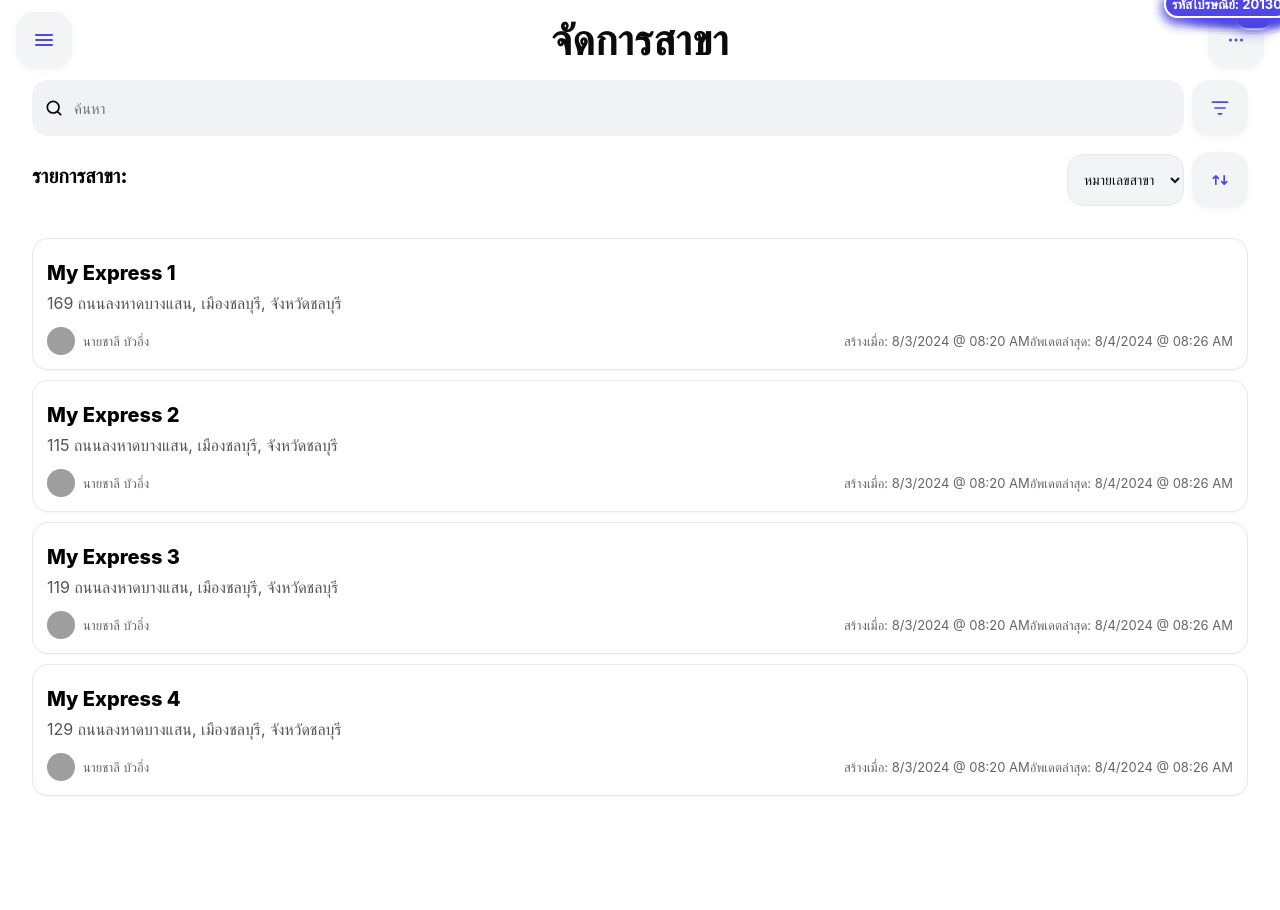
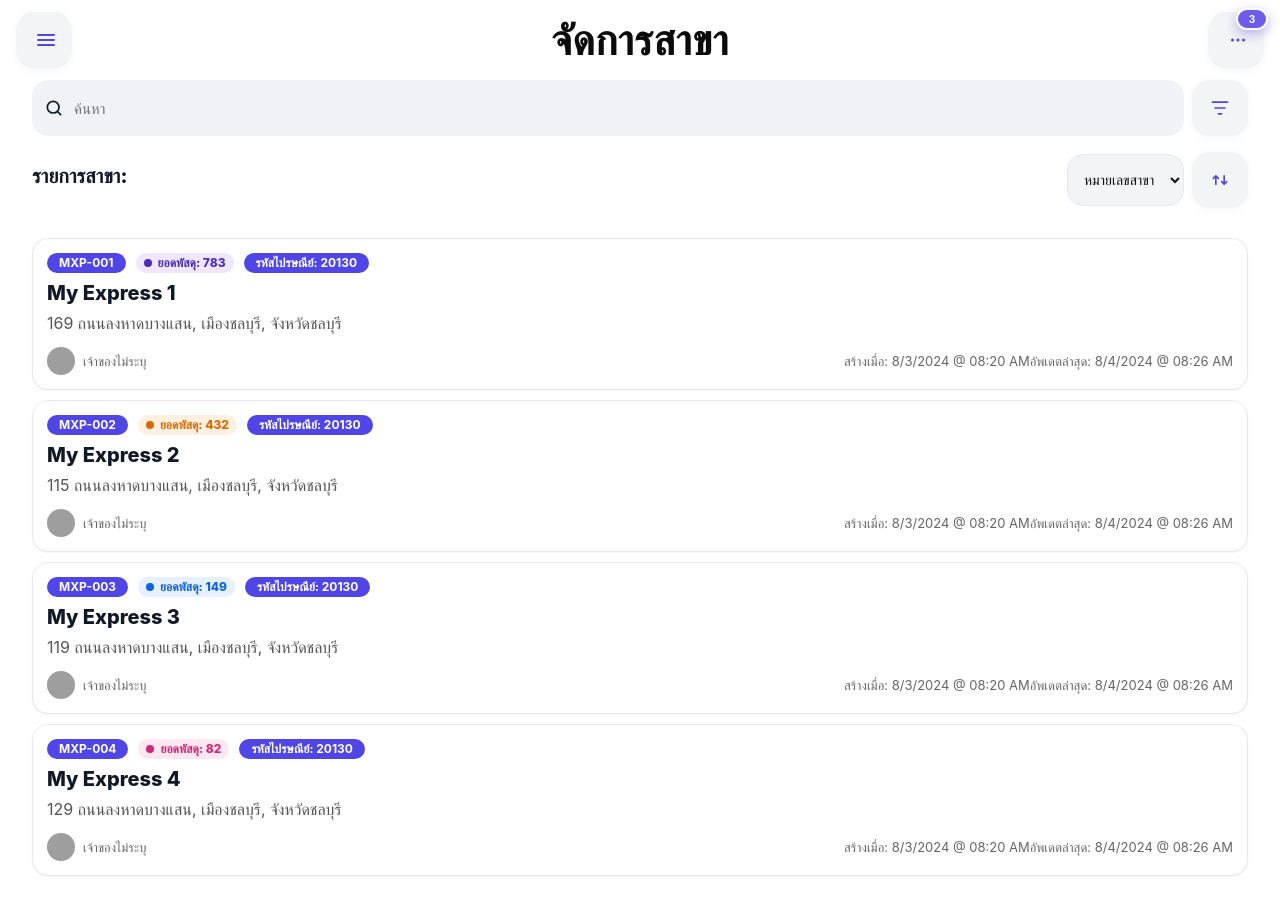
Before and after one commit to BobbyStarboy/T3, a React (Create React App) app in the folder frontend/: page /branches in a window 1280 px wide. Before the commit the page ends 830 px from the top, so only its background shows below. Built offline with nearby package versions, Linux system fonts and the light colour scheme; no server answers; grey boxes are pictures that could not be loaded.

Commit message:
fix some bug for demo

```diff
--- a/frontend/src/pages/BranchesPage.css
+++ b/frontend/src/pages/BranchesPage.css
@@ -6,10 +6,11 @@
   --pri: #4f46e5;
 }
 
-/* โครงหน้า */
+/* ---------- โครงหน้า ---------- */
 .page {
   padding: calc(12px + var(--sat)) 16px 24px;
   background: #fff;
+  color: #111827;
 }
 .pagebar {
   display: grid;
@@ -27,7 +28,6 @@
   margin: 0;
 }
 
-/* ปุ่มนุ่ม */
 .btn {
   position: relative;
   display: grid;
@@ -44,35 +44,35 @@
 .btn--soft {
   background: var(--soft);
 }
-
-/* badge ใช้มุมขวาบนของปุ่ม / และแบบ inline */
-.badge {
-  position: absolute;
-  top: -8px;
-  right: -8px;
-  min-width: 22px;
-  height: 22px;
-  padding: 0 6px;
-  border-radius: 999px;
-  background: #4f46e5;
-  color: #fff;
-  font-size: 12px;
-  font-weight: 700;
-  line-height: 22px;
-  text-align: center;
-  box-shadow: 0 4px 12px rgba(79, 70, 229, 0.45);
-  border: 2px solid #fff;
-}
-.badge--inline {
-  position: static;
-  transform: none;
-  margin-left: 10px;
+.btn--icon {
+  width: 40px;
+  height: 40px;
+  display: grid;
+  place-items: center;
+  border-radius: 10px;
 }
 
-/* ตำแหน่ง popover */
+/* ---------- ปุ่มสามจุด + badge แจ้งเตือน ---------- */
 .kebab-wrap {
   position: relative;
 }
+.kebab-wrap > .btn .badge {
+  position: absolute;
+  top: -4px;
+  right: -4px;
+  min-width: 18px;
+  height: 18px;
+  padding: 0 5px;
+  font-size: 11px;
+  line-height: 18px;
+  border-radius: 999px;
+  background: #6c5ce7;
+  color: #fff;
+  border: 2px solid #fff;
+  box-shadow: 0 4px 12px rgba(108, 92, 231, 0.45);
+}
+
+/* ---------- Popover ---------- */
 .menu-pop {
   position: absolute;
   top: 66px;
@@ -101,20 +101,7 @@
   background: #f8fafc;
 }
 
-/* แถวค้นหา */
-.search-pill {
-  margin-top: 14px;
-  height: 56px;
-  display: flex;
-  align-items: center;
-  gap: 10px;
-  padding: 0 16px;
-  border-radius: 28px;
-  background: var(--soft);
-  color: var(--muted);
-  user-select: none;
-}
-/* แถวค้นหา + ปุ่มไอคอน */
+/* ---------- ค้นหา ---------- */
 .search-row {
   display: grid;
   grid-template-columns: 1fr auto;
@@ -136,20 +123,18 @@
   background: transparent;
   font-size: 15px;
 }
-.btn--icon {
-  width: 40px;
-  height: 40px;
-  display: grid;
-  place-items: center;
-  border-radius: 10px;
-}
 
-/* ส่วนหัวรายการ + ตัวเลือกเรียง */
+/* ---------- ส่วนหัวรายการ/เรียง ---------- */
 .section-head {
   display: flex;
   align-items: center;
   justify-content: space-between;
   padding: 4px 16px 8px;
+}
+.section-title {
+  font-size: 20px;
+  font-weight: 800;
+  margin: 0 0 8px;
 }
 .sort-wrap {
   display: flex;
@@ -165,7 +150,7 @@
   font-size: 14px;
 }
 
-/* การ์ดสาขา */
+/* ---------- การ์ดสาขา ---------- */
 .branch-card {
   background: #fff;
   border: 1px solid #e6e8f0;
@@ -174,54 +159,10 @@
   margin: 10px 16px;
   box-shadow: 0 1px 2px rgba(0, 0, 0, 0.04);
 }
-.branch-card__badges {
-  display: flex;
-  flex-wrap: wrap;
-  gap: 8px;
-  margin-bottom: 8px;
-}
-.badge {
-  font-size: 12px;
-  padding: 4px 8px;
-  border-radius: 999px;
-  background: #6b6f80;
-  color: #fff;
-}
-.badge--chip {
-  background: #5b6bff;
-}
-.badge--soft {
-  background: #eef0f7;
-  color: #3b3f5c;
-}
-.badge--pill {
-  background: #eee7ff;
-  color: #4b2db6;
-}
-.badge--purple {
-  background: #eee7ff;
-  color: #5b38d3;
-}
-.badge--blue {
-  background: #e7f0ff;
-  color: #0b63e0;
-}
-.badge--pink {
-  background: #ffe7f1;
-  color: #d1277a;
-}
-.badge--orange {
-  background: #fff0e1;
-  color: #d86b00;
-}
-.badge--inline {
-  margin-left: 6px;
-}
-
 .branch-card__title {
   font-size: 20px;
   font-weight: 800;
-  margin: 6px 0 6px;
+  margin: 6px 0;
 }
 .branch-card__address {
   color: #555;
@@ -250,12 +191,103 @@
   display: inline-block;
 }
 
+.page-section {
+  margin-top: 22px;
+}
 .muted {
   color: #9aa0ab;
   padding: 12px 16px;
 }
 
-/* โมดัลตัวกรอง */
+/* กลุ่มป้ายบนการ์ด */
+.branch-card__badges {
+  display: flex;
+  flex-wrap: wrap;
+  gap: 10px;
+  min-width: 0;
+  margin-bottom: 8px;
+}
+@supports not (gap: 10px) {
+  .branch-card__badges {
+    margin: -5px;
+  }
+  .branch-card__badges > * {
+    margin: 5px;
+  }
+}
+
+/* ---------- ป้ายบนการ์ด (ไม่ใช่ badge แจ้งเตือน) ---------- */
+/* base ของ “ป้าย” บนการ์ด ให้เป็น static + hug */
+.branch-card .badge {
+  position: static !important;
+  inset: auto !important;
+  transform: none !important;
+  display: inline-flex;
+  align-items: center;
+  white-space: nowrap;
+  height: 20px;
+  line-height: 20px;
+  font-size: 12px;
+  padding: 0 12px;
+  border-radius: 999px;
+  box-shadow: none;
+  border: 0;
+}
+
+/* MXP-001 */
+.badge--chip {
+  background: #5b6bff;
+  color: #fff;
+}
+/* รหัสไปรษณีย์ */
+.badge--soft {
+  background: #eef0f7;
+  color: #3b3f5c;
+}
+/* inline counter ในเมนู */
+.badge--inline {
+  margin-left: 6px;
+}
+
+/* ---------- Chip “ยอดพัสดุ” ---------- */
+.chip {
+  display: inline-flex;
+  align-items: center;
+  gap: 6px;
+  height: 20px;
+  padding: 0 8px;
+  border-radius: 10px;
+  font-size: 12px;
+  font-weight: 800;
+  line-height: 20px;
+  white-space: nowrap;
+}
+.chip__dot {
+  width: 8px;
+  height: 8px;
+  border-radius: 999px;
+  background: currentColor;
+  flex: 0 0 8px;
+}
+
+.chip--parcel.chip--purple {
+  background: #eee7ff;
+  color: #4b2db6;
+}
+.chip--parcel.chip--blue {
+  background: #e7f0ff;
+  color: #0b63e0;
+}
+.chip--parcel.chip--pink {
+  background: #ffe7f1;
+  color: #d1277a;
+}
+.chip--parcel.chip--orange {
+  background: #fff0e1;
+  color: #d86b00;
+}
+
+/* ---------- โมดัลตัวกรอง ---------- */
 .modal {
   position: fixed;
   inset: 0;
@@ -302,17 +334,7 @@
   font-size: 14px;
 }
 
-/* ปุ่มพื้นฐาน (อิงของเดิม) */
-.btn {
-  border: none;
-  cursor: pointer;
-  padding: 8px 12px;
-  border-radius: 10px;
-}
-.btn--soft {
-  background: #f2f3f7;
-  color: #222;
-}
+/* ---------- ปุ่มเสริม ---------- */
 .btn--primary {
   background: #6c5ce7;
   color: #fff;
@@ -321,13 +343,3 @@
   display: inline-flex;
   gap: 6px;
 }
-
-/* ส่วนเนื้อหา */
-.page-section {
-  margin-top: 22px;
-}
-.section-title {
-  font-size: 20px;
-  font-weight: 800;
-  margin: 0 0 8px;
-}
--- a/frontend/src/pages/BranchesPage.jsx
+++ b/frontend/src/pages/BranchesPage.jsx
@@ -1,7 +1,7 @@
 import { useEffect, useMemo, useRef, useState } from "react";
 import "./BranchesPage.css";
 
-// ✅ การ์ดแสดงข้อมูลสาขา (คอมโพเนนท์พร้อม badge ต่าง ๆ)
+// ✅ การ์ดแสดงข้อมูลสาขา
 function BranchCard({ branch }) {
   const {
     id,
@@ -13,22 +13,31 @@ function BranchCard({ branch }) {
     ownerName = "เจ้าของไม่ระบุ",
     createdAt,           // วันที่สร้าง
     updatedAt,           // อัพเดตล่าสุด
-    color = "purple",    // สี badge ยอดพัสดุ: purple|blue|pink|green
+    color = "purple",    // สี badge ยอดพัสดุ: purple|blue|pink|orange
   } = branch || {};
 
   const fmt = (d) => {
     if (!d) return "-";
     const dt = new Date(d);
-    return `${dt.toLocaleDateString()} @ ${dt.toLocaleTimeString([], { hour: "2-digit", minute: "2-digit" })}`;
+    return `${dt.toLocaleDateString()} @ ${dt.toLocaleTimeString([], {
+      hour: "2-digit",
+      minute: "2-digit",
+    })}`;
   };
 
   return (
     <article className="branch-card" role="listitem" aria-label={name}>
-      <div className="branch-card__badges">
+      {/* กลุ่มป้ายด้านบน */}
+      <div className="branch-card__badges" role="group" aria-label="ตัวบ่งชี้สาขา">
         <span className="badge badge--chip">{code ?? "-"}</span>
-        <span className={`badge badge--pill badge--${color}`}>
-          ● ยอดพัสดุ: {parcelCount?.toLocaleString?.() ?? 0}
+
+        <span className={`chip chip--parcel chip--${color ?? "purple"}`}>
+          <span className="chip__dot" aria-hidden="true" />
+          <span className="chip__text">
+            ยอดพัสดุ: {parcelCount?.toLocaleString?.() ?? 0}
+          </span>
         </span>
+
         <span className="badge badge--soft">รหัสไปรษณีย์: {zipCode ?? "-"}</span>
       </div>
 
@@ -38,7 +47,7 @@ function BranchCard({ branch }) {
       <div className="branch-card__meta">
         <div className="branch-card__owner">
           <img className="avatar" src="https://i.pravatar.cc/40?img=15" alt="" />
-          <span>นายชาลี บัวอึ่ง</span>
+          <span>{ownerName}</span>
         </div>
         <div className="branch-card__dates">
           <span>สร้างเมื่อ: {fmt(createdAt)}</span>
@@ -63,8 +72,8 @@ export default function BranchesPage({
   const [branches, setBranches] = useState([]);
   const [loading, setLoading] = useState(false);
   const [q, setQ] = useState("");
-  const [sortBy, setSortBy] = useState("code"); // code | name | parcel | updated
-  const [sortDir, setSortDir] = useState("asc"); // asc | desc
+  const [sortBy, setSortBy] = useState("code");   // code | name | parcel | created | updated
+  const [sortDir, setSortDir] = useState("asc");  // asc | desc
   const [filterOpen, setFilterOpen] = useState(false);
 
   // ปิดป๊อปอัพเมื่อคลิกรอบนอกหรือกด Esc
@@ -101,15 +110,13 @@ export default function BranchesPage({
         const list = Array.isArray(data) ? data : data ? [data] : [];
         setBranches(list);
       } catch {
-        // fallback demo data (เผื่อ backend ยังไม่พร้อม)
         if (!alive) return;
         setBranches([
           {
             id: 1,
             code: "MXP-001",
             name: "My Express 1",
-            address:
-              "169 ถนนลงหาดบางแสน, เมืองชลบุรี, จังหวัดชลบุรี",
+            address: "169 ถนนลงหาดบางแสน, เมืองชลบุรี, จังหวัดชลบุรี",
             zipCode: "20130",
             parcelCount: 783,
             createdAt: "2024-08-03T15:20:00+07:00",
@@ -120,8 +127,7 @@ export default function BranchesPage({
             id: 2,
             code: "MXP-002",
             name: "My Express 2",
-            address:
-              "115 ถนนลงหาดบางแสน, เมืองชลบุรี, จังหวัดชลบุรี",
+            address: "115 ถนนลงหาดบางแสน, เมืองชลบุรี, จังหวัดชลบุรี",
             zipCode: "20130",
             parcelCount: 432,
             createdAt: "2024-08-03T15:20:00+07:00",
@@ -132,8 +138,7 @@ export default function BranchesPage({
             id: 3,
             code: "MXP-003",
             name: "My Express 3",
-            address:
-              "119 ถนนลงหาดบางแสน, เมืองชลบุรี, จังหวัดชลบุรี",
+            address: "119 ถนนลงหาดบางแสน, เมืองชลบุรี, จังหวัดชลบุรี",
             zipCode: "20130",
             parcelCount: 149,
             createdAt: "2024-08-03T15:20:00+07:00",
@@ -144,8 +149,7 @@ export default function BranchesPage({
             id: 4,
             code: "MXP-004",
             name: "My Express 4",
-            address:
-              "129 ถนนลงหาดบางแสน, เมืองชลบุรี, จังหวัดชลบุรี",
+            address: "129 ถนนลงหาดบางแสน, เมืองชลบุรี, จังหวัดชลบุรี",
             zipCode: "20130",
             parcelCount: 82,
             createdAt: "2024-08-03T15:20:00+07:00",
@@ -183,6 +187,10 @@ export default function BranchesPage({
           return (a.name ?? "").localeCompare(b.name ?? "") * dir;
         case "parcel":
           return ((a.parcelCount ?? 0) - (b.parcelCount ?? 0)) * dir;
+        case "created":
+          return (
+            (new Date(a.createdAt).getTime() - new Date(b.createdAt).getTime()) * dir
+          );
         case "updated":
           return (
             (new Date(a.updatedAt).getTime() - new Date(b.updatedAt).getTime()) * dir
@@ -201,7 +209,6 @@ export default function BranchesPage({
       {/* แถวหัวข้อ */}
       <div className="pagebar">
         <button className="btn btn--soft" onClick={onMenu} aria-label="menu">
-          {/* hamburger */}
           <svg width="24" height="24" viewBox="0 0 24 24">
             <path d="M4 7h16M4 12h16M4 17h16" stroke="currentColor" strokeWidth="2" strokeLinecap="round" />
           </svg>
@@ -216,7 +223,6 @@ export default function BranchesPage({
             aria-label="more"
             onClick={() => setOpen((v) => !v)}
           >
-            {/* three dots */}
             <svg width="24" height="24" viewBox="0 0 24 24">
               <circle cx="6.5" cy="12" r="1.5" fill="currentColor" />
               <circle cx="12" cy="12" r="1.5" fill="currentColor" />
@@ -237,7 +243,7 @@ export default function BranchesPage({
               >
                 <svg width="24" height="24" viewBox="0 0 24 24" aria-hidden="true">
                   <path d="M4 11l8-6 8 6v8a1 1 0 0 1-1 1h-4v-6H9v6H5a1 1 0 0 1-1-1v-8z"
-                    fill="none" stroke="currentColor" strokeWidth="2" strokeLinejoin="round" />
+                        fill="none" stroke="currentColor" strokeWidth="2" strokeLinejoin="round" />
                 </svg>
                 <span>สร้างสาขา</span>
               </button>
@@ -252,7 +258,7 @@ export default function BranchesPage({
               >
                 <svg width="24" height="24" viewBox="0 0 24 24" aria-hidden="true">
                   <path d="M4 8h16v4a2 2 0 0 0 0 4v4H4v-4a2 2 0 0 0 0-4V8z"
-                    fill="none" stroke="currentColor" strokeWidth="2" strokeLinejoin="round" />
+                        fill="none" stroke="currentColor" strokeWidth="2" strokeLinejoin="round" />
                 </svg>
                 <span>คำขอสร้าง</span>
                 {requestCount > 0 && <span className="badge badge--inline">{requestCount}</span>}
@@ -303,6 +309,7 @@ export default function BranchesPage({
             <option value="code">หมายเลขสาขา</option>
             <option value="name">ชื่อสาขา</option>
             <option value="parcel">ยอดพัสดุ</option>
+            <option value="created">วันที่สร้าง</option>
             <option value="updated">อัพเดตล่าสุด</option>
           </select>
 
@@ -312,7 +319,6 @@ export default function BranchesPage({
             aria-label="สลับการเรียง"
             title={sortDir === "asc" ? "เรียงน้อย→มาก" : "เรียงมาก→น้อย"}
           >
-            {/* ไอคอนลูกศรขึ้น/ลง */}
             {sortDir === "asc" ? (
               <svg width="20" height="20" viewBox="0 0 24 24">
                 <path d="M7 17V7m0 0l-3 3m3-3l3 3M17 7v10m0 0l3-3m-3 3l-3-3"
@@ -331,14 +337,11 @@ export default function BranchesPage({
       {/* รายการการ์ดสาขา */}
       <div className="page-section" role="list" aria-busy={loading}>
         {loading && <p className="muted">กำลังโหลดข้อมูล…</p>}
-        {!loading && filtered.length === 0 && (
-          <p className="muted">ไม่พบสาขาตามเงื่อนไข</p>
-        )}
-        {!loading &&
-          filtered.map((b) => <BranchCard key={b.id ?? b.code} branch={b} />)}
+        {!loading && filtered.length === 0 && <p className="muted">ไม่พบสาขาตามเงื่อนไข</p>}
+        {!loading && filtered.map((b) => <BranchCard key={b.id ?? b.code} branch={b} />)}
       </div>
 
-      {/* Modal ฟิลเตอร์อย่างง่าย (ตัวอย่าง/วางโครง) */}
+      {/* Modal ฟิลเตอร์อย่างง่าย */}
       {filterOpen && (
         <div className="modal" role="dialog" aria-modal="true" aria-label="ตัวกรอง">
           <div className="modal__panel">
@@ -362,22 +365,17 @@ export default function BranchesPage({
                   <option value="code">หมายเลขสาขา</option>
                   <option value="name">ชื่อสาขา</option>
                   <option value="parcel">ยอดพัสดุ</option>
+                  <option value="created">วันที่สร้าง</option>
                   <option value="updated">อัพเดตล่าสุด</option>
                 </select>
               </div>
               <div className="form-row">
                 <label>ทิศทางการเรียง</label>
                 <div className="btn-group">
-                  <button
-                    className={`btn ${sortDir === "asc" ? "btn--primary" : "btn--soft"}`}
-                    onClick={() => setSortDir("asc")}
-                  >
+                  <button className={`btn ${sortDir === "asc" ? "btn--primary" : "btn--soft"}`} onClick={() => setSortDir("asc")}>
                     น้อย → มาก
                   </button>
-                  <button
-                    className={`btn ${sortDir === "desc" ? "btn--primary" : "btn--soft"}`}
-                    onClick={() => setSortDir("desc")}
-                  >
+                  <button className={`btn ${sortDir === "desc" ? "btn--primary" : "btn--soft"}`} onClick={() => setSortDir("desc")}>
                     มาก → น้อย
                   </button>
                 </div>
```
Also changed, not shown: frontend/src/App.js (+13 -4 lines), frontend/src/components/Badge.jsx (added, +34 -0 lines), frontend/src/pages/BranchCreatePage.css (+176 -58 lines).
